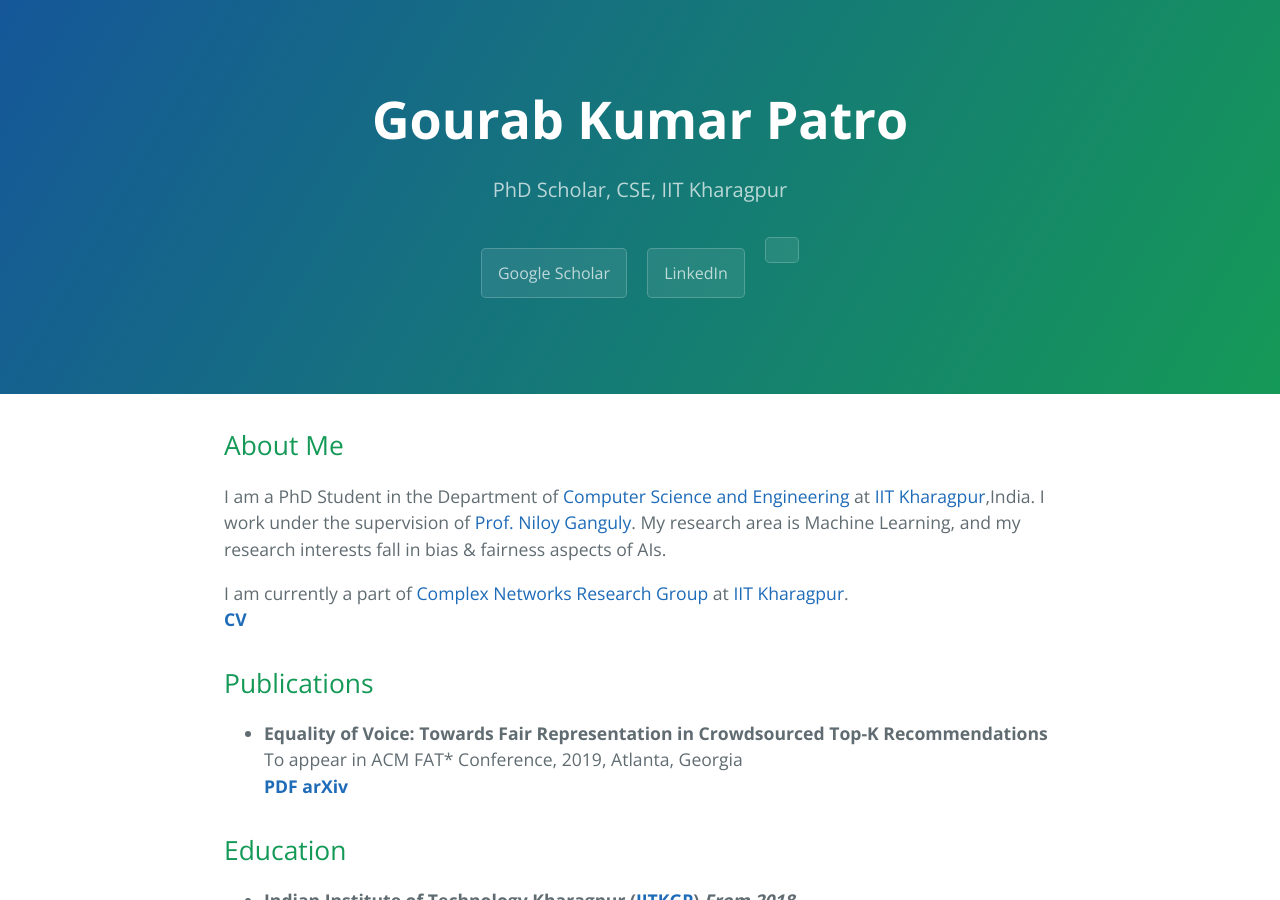
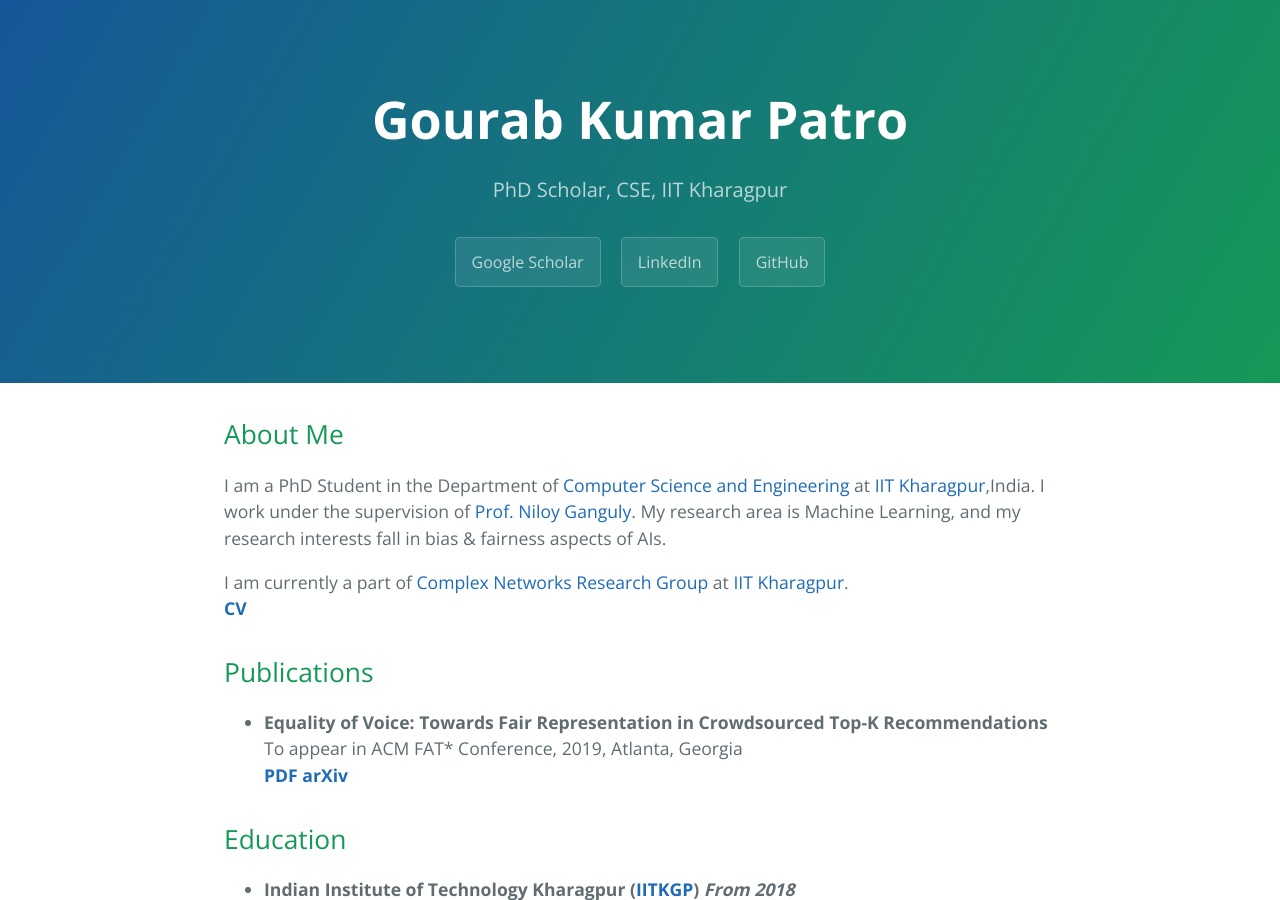
Before and after one commit to Souvic/Souvic.github.io, a Jekyll site: the page built from index.md, in a window 1280 px wide and 900 px high. Built offline with Jekyll 4.4.1, drawn with Linux system fonts in a browser that asks for light colours; our own code applies the rules of GitHub Pages for plain Markdown files; the list of posts is cut into pages by our own code.

Commit message:
Update page-header.html

```diff
--- a/_includes/page-header.html
+++ b/_includes/page-header.html
@@ -3,5 +3,5 @@
   <h2 class="project-tagline">{{ site.tagline }}</h2>
   <a href="https://scholar.google.co.in/citations?user=sfl4ygQAAAAJ&hl=en" class="btn">Google Scholar</a>
   <a href="https://www.linkedin.com/in/gourabgggg/" class="btn">LinkedIn</a>
-  <a href="#" class="btn"></a>
+  <a href="https://github.com/gourabkumarpatro" class="btn">GitHub</a>
 </section>
```
